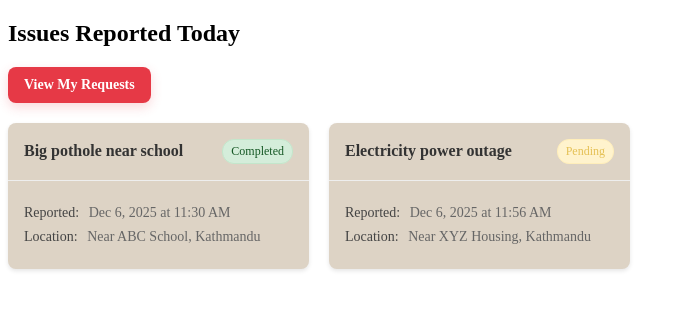
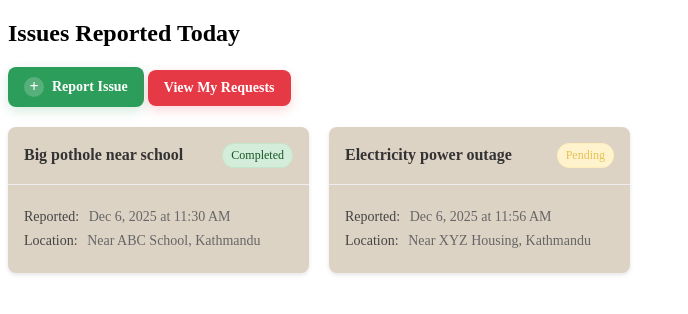
Before and after one commit to nabinthapaofc-stack/Fix-Nepal, a PHP site: page / in a window 1280 px wide. Shown: the part 184-498 px from the top of the page, without its empty margins (0-688 px from the left). Run offline with PHP 8.4, Linux system fonts and the light colour scheme.

Commit message:
feat: add report CTA linking to report page

```diff
--- a/css/cards.css
+++ b/css/cards.css
@@ -4,6 +4,38 @@
     grid-template-columns: repeat(auto-fill, minmax(300px, 1fr));
     gap: 20px;
     margin-top: 20px;
+}
+
+.report-button {
+    display: inline-flex;
+    align-items: center;
+    gap: 8px;
+    background: #2d9d5b;
+    color: #fff;
+    padding: 10px 16px;
+    border-radius: 8px;
+    text-decoration: none;
+    font-weight: 600;
+    font-size: 14px;
+    box-shadow: 0 4px 12px rgba(45, 157, 91, 0.2);
+    transition: transform 0.2s ease, box-shadow 0.2s ease;
+}
+
+.report-button:hover {
+    transform: translateY(-1px);
+    box-shadow: 0 6px 16px rgba(45, 157, 91, 0.3);
+}
+
+.report-button .plus-icon {
+    display: inline-flex;
+    align-items: center;
+    justify-content: center;
+    width: 20px;
+    height: 20px;
+    border-radius: 50%;
+    background: rgba(255, 255, 255, 0.2);
+    font-size: 16px;
+    font-weight: 700;
 }
 
 .issue-card {
--- a/index.html
+++ b/index.html
@@ -39,6 +39,10 @@
                 <div class="section-header">
                     <h2>Issues Reported Today </h2>
                     <div class="view-toggle">
+                        <a class="report-button" href="report.html">
+                            <span class="plus-icon">+</span>
+                            Report Issue
+                        </a>
                         <a class="requests-button" href="requests.html">View My Requests</a>
                     </div>
                 </div>
```
